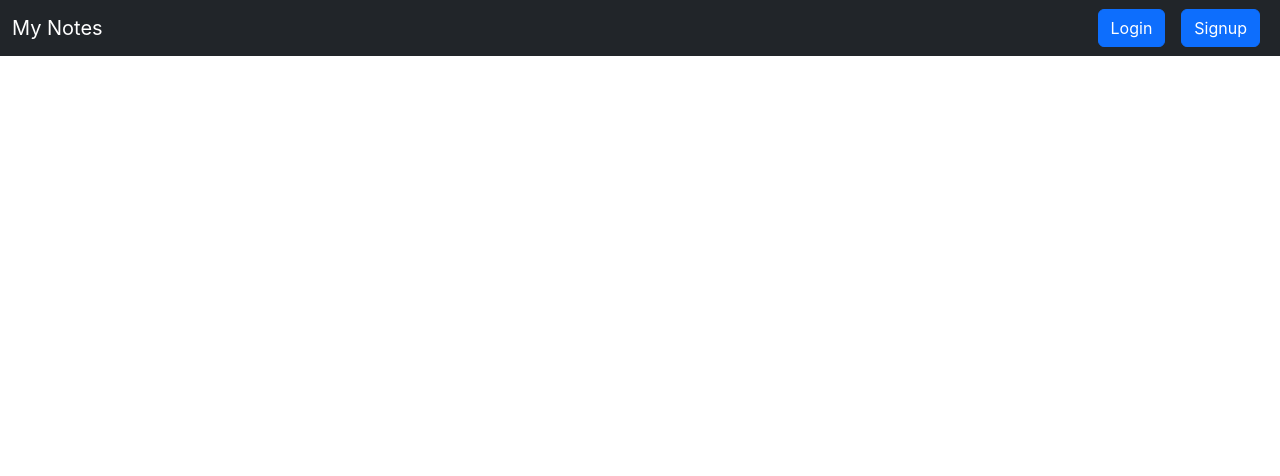
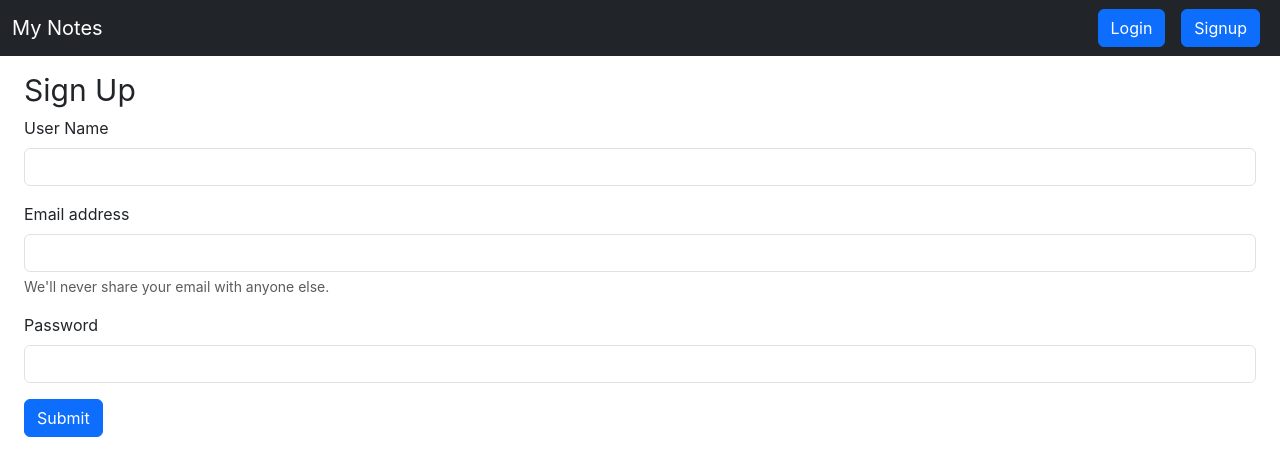
Before and after one commit to ShashankjGithub/myNotes, a React (Create React App) app: page /signup in a window 1280 px wide. Shown: the top 476 px of the page. Built offline with nearby package versions, Linux system fonts and the light colour scheme.

Commit message:
login and signup intregrate

```diff
--- a/src/App.js
+++ b/src/App.js
@@ -11,6 +11,7 @@ import {
 import Home from './components/Home';
 import About from './components/About';
 import NoteState from './context/NotesProvider';
+import SignUp from './components/SignUp';
 
 function App() {
 
@@ -25,6 +26,7 @@ function App() {
         <Route exact path="/" element={<Home />} />
         <Route exact path="/login" element={<Login />} />
         <Route exact path="/about" element={<About />} />
+        <Route exact path='/signup' element={<SignUp/>}/>
       </Routes>
       </div>
 
--- a/src/components/Login.js
+++ b/src/components/Login.js
@@ -1,6 +1,6 @@
 import React, { useState } from 'react'
 
-import { useNavigate } from 'react-router-dom';
+import { json, useNavigate } from 'react-router-dom';
 
 const background = require('../bg.jpg')
 
@@ -9,38 +9,50 @@ const background = require('../bg.jpg')
 
 export default function Login() {
   let navigate = useNavigate();
-  const [username, setUserName] = useState()
-  const [password, setPassword] = useState()
+  const [creditation, setCreditation] = useState({
+    email: '',
+    password: ''
+  })
 
-  const setUserNameText = (event) => {
-    setUserName(event.target.value)
+  const onChange = (e) => {
+    setCreditation({ ...creditation, [e.target.name]: e.target.value })
   }
 
-  const setUserPasswordText = (event) => {
-    setPassword(event.target.value)
+  const handelSubmit = async(e) => {
+    e.preventDefault()
+    const respose = await fetch("http://localhost:4000/api/auth/login",{
+      method: 'POST',
+      headers: {
+        'Content-Type': 'application/json'
+        },
+        body: JSON.stringify(creditation)
+    })
+    const data = await respose.json()
+    console.log(data)
+    if(data.success){
+      localStorage.setItem('token', data.token)
+      navigate('/')
+      }else{
+        alert('Invalid email or password')
       }
-
-
-  const handelSubmit = () =>{
-
   }
 
   return (
-    <div className = "container my-3" onSubmit={handelSubmit}>
+    <form onSubmit = {handelSubmit}>
+      <div className="container my-3" >
         <div className="mb-3">
           <label htmlFor="exampleFormControlInput1" className="form-label">Email address</label>
-        <input type="email" className="form-control" id="email"/>
+          <input value={creditation.email} type="email" className="form-control" id="email" onChange={onChange} name='email' />
         </div>
         <div className="mb-3">
           <label htmlFor="exampleFormControlTextarea1" className="form-label">Password </label>
-        <input type="password" id="password" className="form-control" aria-describedby="passwordHelpBlock"/>
+          <input value={creditation.password} type="password" onChange={onChange} id="password" className="form-control" name='password' />
 
         </div>
 
-      <button type="button" className="btn btn-primary">Login</button>
-
-
+        <button type="submit" className="btn btn-primary">Login</button>
 
       </div>
+    </form>
   )
 }
--- /dev/null
+++ b/src/components/SignUp.js
@@ -0,0 +1,62 @@
+import React, {useState} from 'react'
+import { json, useNavigate } from 'react-router-dom';
+function SignUp() {
+    let navigate = useNavigate();
+    const [creditation, setcreditation] = useState({
+        email: '',
+        password: '',
+        name:''
+    })
+
+  const onChange = (e) =>{
+        setcreditation({...creditation, [e.target.name]: e.target.value})
+
+    }
+    const handelCreateAccount = async(e) =>{
+        e.preventDefault()
+        const respose = await fetch("http://localhost:4000/api/auth/signUp",{
+          method: 'POST',
+          headers: {
+            'Content-Type': 'application/json'
+            },
+            body: JSON.stringify(creditation)
+        })
+        const data = await respose.json()
+        console.log(data)
+        if(data.success){
+          localStorage.setItem('token', data.token)
+          navigate('/')
+          }else{
+            alert('Invalid email or password')
+          }
+
+
+    }
+
+
+    return (
+        <div className='container mt-3'>
+            <h1 className='mb-2' style={{fontSize : "30px"}}>Sign Up</h1>
+            <form onSubmit={handelCreateAccount}>
+            <div class="mb-3">
+                    <label  class="form-label">User Name</label>
+                    <input type="text" class="form-control" id="name" name='name' onChange={onChange}/>
+
+                </div>
+                <div class="mb-3">
+                    <label htmlFor="exampleInputEmail1" class="form-label">Email address</label>
+                    <input type="email" class="form-control" id="email" name='email' aria-describedby="emailHelp" onChange={onChange}/>
+                    <div id="emailHelp" class="form-text">We'll never share your email with anyone else.</div>
+                </div>
+                <div class="mb-3">
+                    <label htmlFor="exampleInputPassword1" class="form-label">Password</label>
+                    <input type="password" class="form-control" id="password" name='password' onChange={onChange} />
+                </div>
+
+                <button type="submit" class="btn btn-primary">Submit</button>
+            </form>
+        </div>
+    )
+}
+
+export default SignUp
```
Lines whose indentation alone changed are shown as unchanged.
